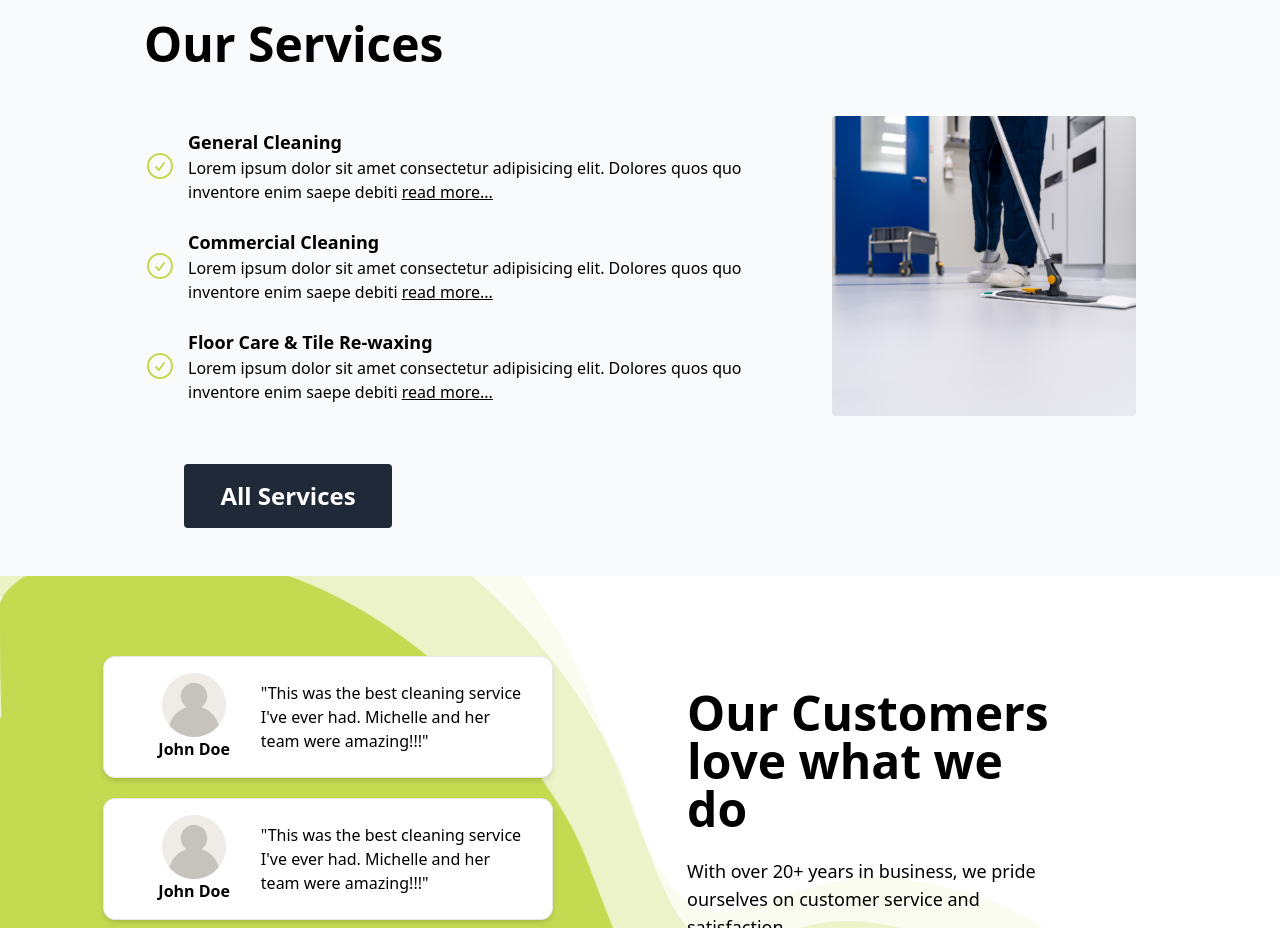
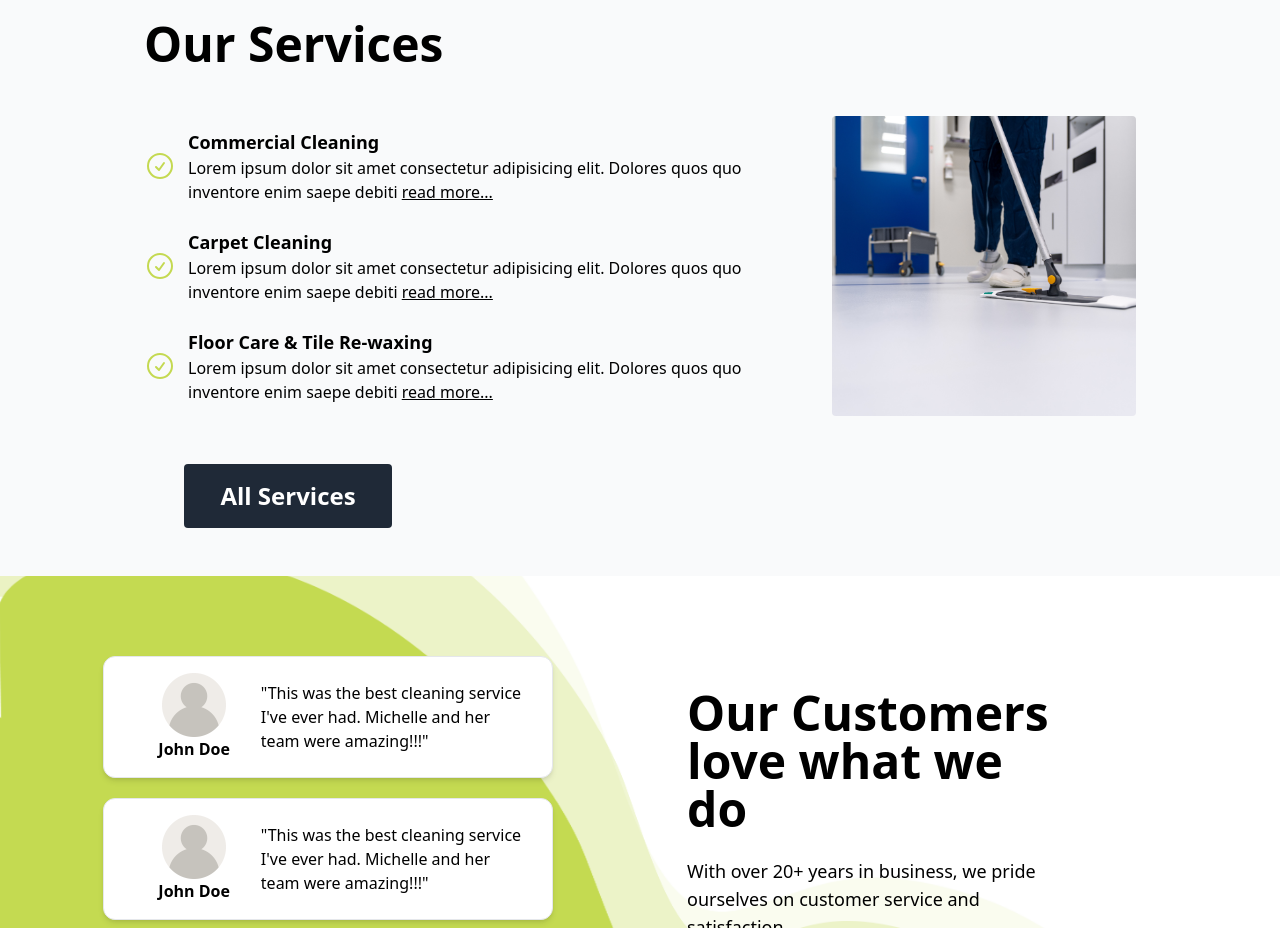
Before and after one commit to Clean-Choice-Website/clean-choice, a React (Vite) app: page / in a window 1280 px wide. Shown: the part 1220-2148 px from the top of the page. Built offline with nearby package versions, Linux system fonts and the light colour scheme.

Commit message:
Change services to include carpet cleaning

```diff
--- a/src/Homepage/HomePageServices.jsx
+++ b/src/Homepage/HomePageServices.jsx
@@ -12,13 +12,13 @@ const HomePageServices = () => {
           </h3>
           <div className="flex items-center gap-20">
             <ul className="flex w-full flex-col gap-6 md:w-2/3">
-              <ServiceBullet serviceName="General Cleaning">
+              <ServiceBullet serviceName="Commercial Cleaning">
                 Lorem ipsum dolor sit amet consectetur adipisicing elit. Dolores
                 quos quo inventore enim saepe debitis accusantium reprehenderit
                 Lorem ipsum dolor sit amet consectetur adipisicing elit. Dolores
                 quos quo inventore enim saepe debitis accusantium reprehenderit
               </ServiceBullet>
-              <ServiceBullet serviceName="Commercial Cleaning">
+              <ServiceBullet serviceName="Carpet Cleaning">
                 Lorem ipsum dolor sit amet consectetur adipisicing elit. Dolores
                 quos quo inventore enim saepe debitis accusantium reprehenderit
                 Lorem ipsum dolor sit amet consectetur adipisicing elit. Dolores
```
